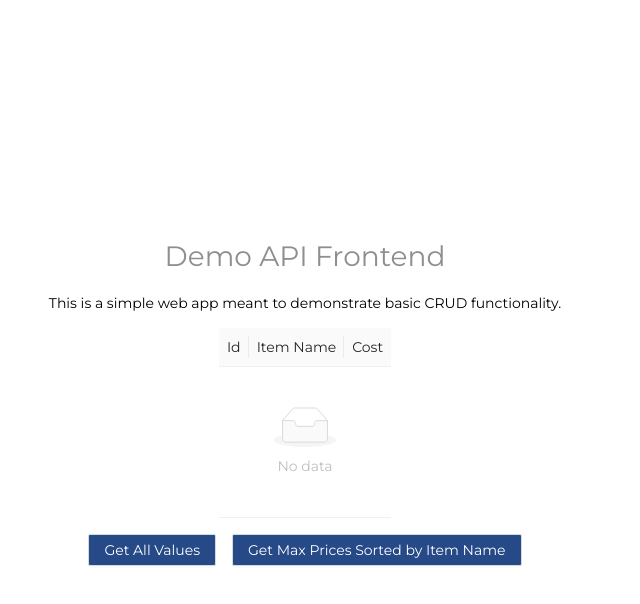
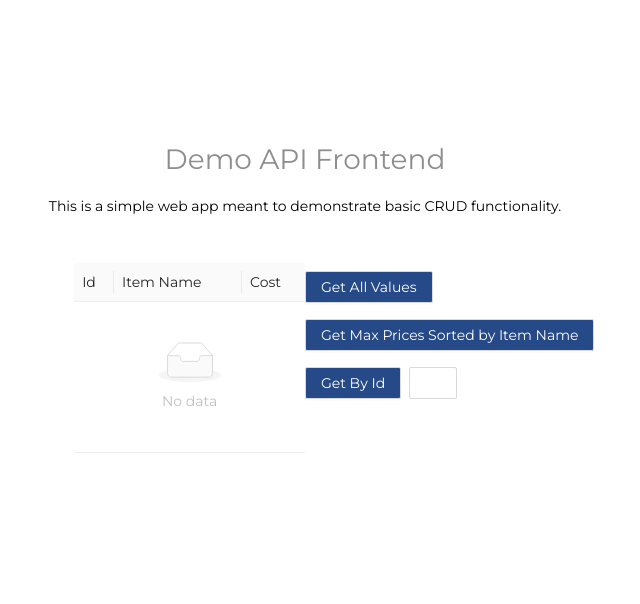
Before and after one commit to jycl1234/demoapi-fe, a React (Create React App) app: page / in a window 1280 px wide. Shown: the top 604 px of the page, without its empty margins (335-975 px from the left). Built offline with nearby package versions, Linux system fonts and the light colour scheme.

Commit message:
fetch by id, error handling, input regex

```diff
--- /dev/null
+++ b/src/components/DisplayTable/error.tsx
@@ -0,0 +1,16 @@
+import React from "react";
+import { Row, Col } from "antd";
+
+const ErrorMessage: React.FC = () => {
+  return (
+    <Row>
+      <Col xs={24} className="wrapper--error">
+        <div className="error-outer">
+          <span>Please enter a valid input.</span>
+        </div>
+      </Col>
+    </Row>
+  );
+};
+
+export default ErrorMessage;
--- a/src/components/DisplayTable/index.scss
+++ b/src/components/DisplayTable/index.scss
@@ -2,9 +2,10 @@
 
 .wrapper--table {
   margin-bottom: 1rem;
+  height: 24rem;
 }
 .ant-btn.button--control {
-  margin: 0 0.5rem;
+  margin: 0.5rem 0;
   background: $blue;
   color: $white;
   &:hover {
@@ -17,3 +18,14 @@
     outline: none;
   }
 }
+.ant-input.input--control {
+  display: inline-block;
+  margin-left: 0.5rem;
+  &.get-by-id {
+    width: 3rem;
+  }
+}
+.wrapper--error {
+  color: red;
+  margin-bottom: 2rem;
+}
--- a/src/components/DisplayTable/index.tsx
+++ b/src/components/DisplayTable/index.tsx
@@ -1,6 +1,7 @@
-import React, { useState } from "react";
-import { Table, Button } from "antd";
+import React, { useState, useRef } from "react";
+import { Table, Input, Button, Row, Col } from "antd";
 import "antd/dist/antd.css";
+import ErrorMessage from "./error";
 import { columns } from "./columns";
 import callEndpoint, { IOptions } from "../../fetch";
 
@@ -14,36 +15,59 @@ interface Item {
 
 interface Items extends Array<Item> {}
 
+const regexNum = /^[0-9]+$/;
+// const regexAlphaNum = /^[a-zA-Z0-9]+$/;
+
 const DisplayTable: React.FC = () => {
-  const callApi = async (type: string): Promise<any> => {
+  const callApi = async (type: string, userInput: any): Promise<any> => {
     const options: IOptions = {
       type,
+      userInput,
     };
     let result = await callEndpoint(options);
     return result;
   };
 
   const [data, setData] = useState<Items>();
+  const [hasError, showHasError] = useState(false);
+
+  const itemIdRef = useRef<Input>(null);
 
   const resetData = (): void => {
+    showHasError(false);
     setData(undefined);
   };
 
   const getAll = async (): Promise<any> => {
     resetData();
-    const result: Items = await callApi("getAll");
+    const result: Items = await callApi("getAll", null);
     setData(result);
   };
 
   const getMaxPrices = async (): Promise<any> => {
     resetData();
-    const result: Items = await callApi("getMaxPrices");
+    const result: Items = await callApi("getMaxPrices", null);
     setData(result);
+  };
+
+  const getById = async (): Promise<any> => {
+    resetData();
+    const id = itemIdRef.current?.state.value;
+    if (!id || id.search(regexNum) === -1) {
+      showHasError(true);
+    } else {
+      const result: Item = await callApi("getById", id);
+      if (result) {
+        setData([result]);
+      }
+    }
   };
 
   return (
     <>
-      <div className="wrapper--table">
+      {hasError ? <ErrorMessage /> : null}
+      <Row>
+        <Col xs={12} className="wrapper--table">
           <Table
             className="item--table"
             columns={columns}
@@ -56,15 +80,26 @@ const DisplayTable: React.FC = () => {
               pageSizeOptions: ["5", "10", "20", "50"],
             }}
           />
-      </div>
-      <div className="wrapper--controls">
+        </Col>
+        <Col xs={12} className="wrapper--controls">
+          <div className="wrapper--control">
             <Button className="button--control" onClick={getAll}>
               Get All Values
             </Button>
+          </div>
+          <div className="wrapper--control">
             <Button className="button--control" onClick={getMaxPrices}>
               Get Max Prices Sorted by Item Name
             </Button>
           </div>
+          <div className="wrapper--control">
+            <Button className="button--control" onClick={getById}>
+              Get By Id
+            </Button>
+            <Input className="input--control get-by-id" ref={itemIdRef} />
+          </div>
+        </Col>
+      </Row>
     </>
   );
 };
--- a/src/components/Header/index.scss
+++ b/src/components/Header/index.scss
@@ -1,8 +1,11 @@
 @import "../../constants";
 
-header {
-  text-align: center;
-  h1 {
-    color: $gray;
+.wrapper--header {
+  margin-bottom: 2rem;
+  header {
+    text-align: center;
+    h1 {
+      color: $gray;
+    }
   }
 }
--- a/src/constants.js
+++ b/src/constants.js
@@ -1,2 +1,4 @@
 export const $apiEndpoint =
   "http://jycl1234-demoapi.us-east-2.elasticbeanstalk.com/api/";
+
+// export const $apiEndpoint = "http://localhost:50122/api/";
--- a/src/fetch.ts
+++ b/src/fetch.ts
@@ -3,17 +3,21 @@ import { $apiEndpoint } from "./constants";
 
 export interface IOptions extends AxiosRequestConfig {
   type: string;
+  userInput: any;
 }
 
 function apiCall(options: IOptions): Promise<AxiosResponse> {
   let url;
-  const { type } = options;
+  const { type, userInput } = options;
   switch (type) {
     case "getAll":
       url = $apiEndpoint;
       break;
     case "getMaxPrices":
       url = $apiEndpoint + "getmaxprices";
+      break;
+    case "getById":
+      url = $apiEndpoint + "getitem/" + userInput;
       break;
     default:
       break;
```
Lines whose indentation alone changed are shown as unchanged.
